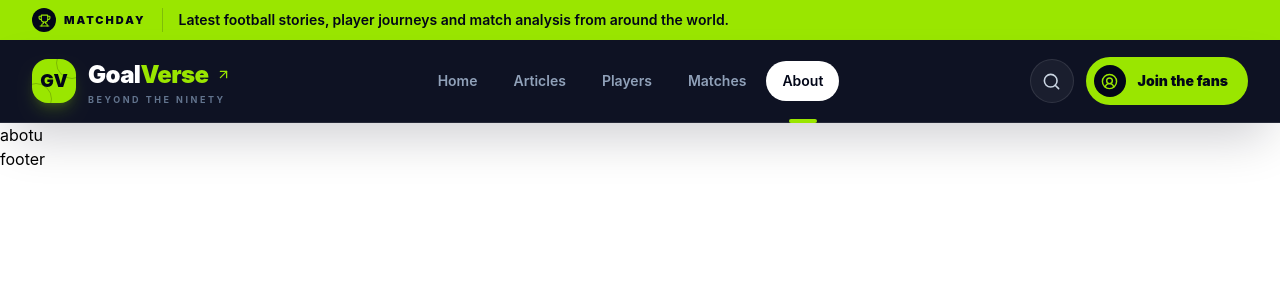
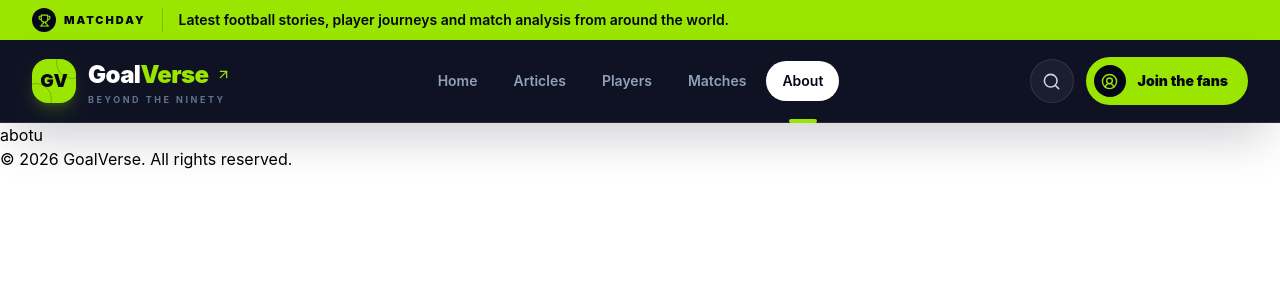
Before and after one commit to Chanuka999/football-blog, a React (Vite) app: page /about in a window 1280 px wide. Shown: the top 300 px of the page. Built offline with nearby package versions, Linux system fonts and the light colour scheme.

Commit message:
create footer file

```diff
--- a/src/components/Footer.jsx
+++ b/src/components/Footer.jsx
@@ -3,7 +3,11 @@ import React from 'react'
 const Footer = () => {
   return (
     <div>
-      footer
+        <footer className="footer">
+      <p>
+        © {new Date().getFullYear()} GoalVerse. All rights reserved.
+      </p>
+    </footer>
     </div>
   )
 }
```
